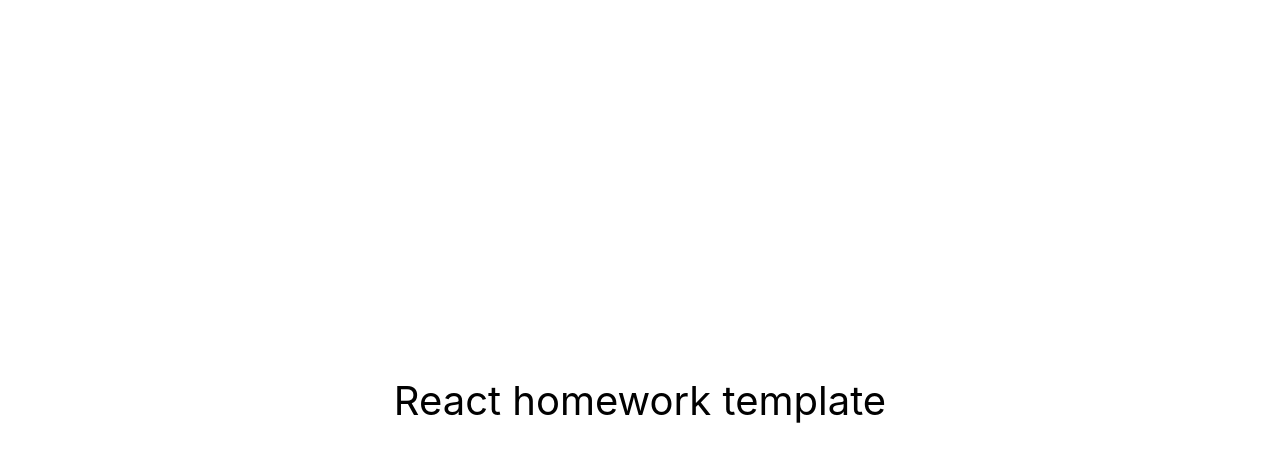
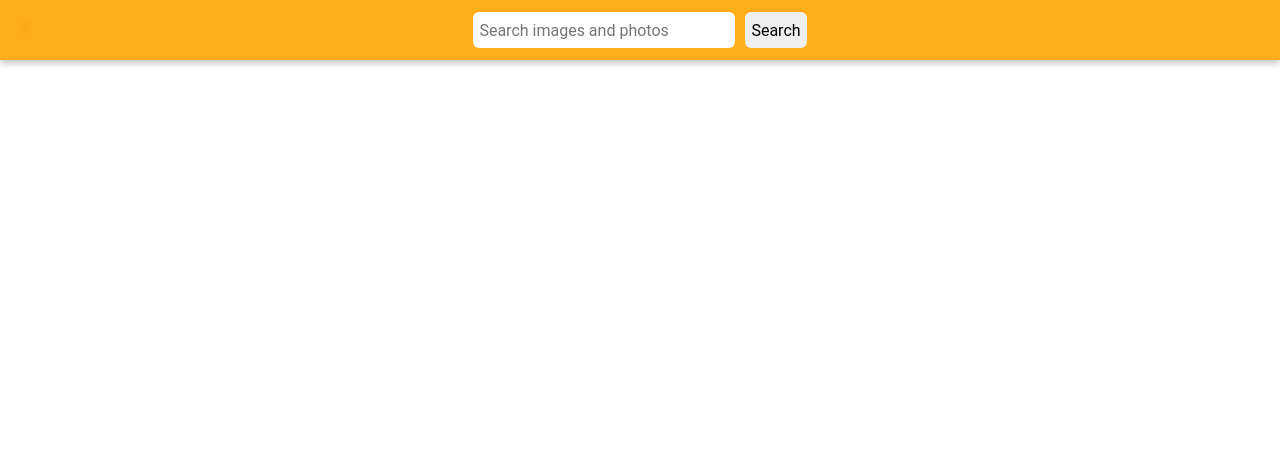
Before and after one commit to ttsiutsiura/goit-react-hw-04-image-finder, a React (Create React App) app: page / in a window 1280 px wide. Shown: the top 462 px of the page. Built offline with nearby package versions, Linux system fonts and the light colour scheme.

Commit message:
just checkpoint

```diff
--- a/package.json
+++ b/package.json
@@ -4,9 +4,13 @@
   "private": true,
   "homepage": "https://ttsiutsiura.github.io/goit-react-hw-03-image-finder/",
   "dependencies": {
+    "@emotion/react": "^11.10.6",
+    "@emotion/styled": "^11.10.6",
     "@testing-library/jest-dom": "^5.16.3",
     "@testing-library/react": "^12.1.4",
     "@testing-library/user-event": "^13.5.0",
+    "axios": "^1.3.4",
+    "prop-types": "^15.8.1",
     "react": "^18.1.0",
     "react-dom": "^18.1.0",
     "react-scripts": "5.0.1",
--- a/src/components/App.jsx
+++ /dev/null
@@ -1,16 +0,0 @@
-export const App = () => {
-  return (
-    <div
-      style={{
-        height: '100vh',
-        display: 'flex',
-        justifyContent: 'center',
-        alignItems: 'center',
-        fontSize: 40,
-        color: '#010101'
-      }}
-    >
-      React homework template
-    </div>
-  );
-};
--- /dev/null
+++ b/src/components/App/App.jsx
@@ -0,0 +1,18 @@
+import { Searchbar } from '../Searchbar/Searchbar';
+// import { Button } from '../Button/Button';
+import { ImageGallery } from '../ImageGallery/ImageGallery';
+import { Header } from './App.styled';
+
+export const App = () => {
+  return (
+    <>
+      <Header>
+        <Searchbar onSubmit="" />
+      </Header>
+      <main>
+        <ImageGallery />
+        {/* <Button /> */}
+      </main>
+    </>
+  );
+};
--- /dev/null
+++ b/src/components/App/App.styled.js
@@ -0,0 +1,15 @@
+import styled from '@emotion/styled';
+
+export const Header = styled.header`
+  position: fixed;
+  top: 0px;
+  width: 100%;
+  display: flex;
+  align-items: center;
+  justify-content: center;
+  height: 60px;
+  background-color: rgba(255, 165, 0, 0.9);
+  box-shadow: 0 4px 6px rgba(0, 0, 0, 0.2);
+  z-index: 100;
+  backdrop-filter: blur(4px);
+`;
--- /dev/null
+++ b/src/components/Button/Button.jsx
@@ -0,0 +1,3 @@
+export function Button() {
+  return <button type="button">Load more</button>;
+}
--- /dev/null
+++ b/src/components/ImageGallery/ImageGallery.jsx
@@ -0,0 +1,9 @@
+import { ImageGalleryItem } from 'components/ImageGalleryItem/ImageGalleryItem';
+
+export function ImageGallery() {
+  return (
+    <ul>
+      <ImageGalleryItem />
+    </ul>
+  );
+}
--- /dev/null
+++ b/src/components/ImageGalleryItem/ImageGalleryItem.jsx
@@ -0,0 +1,7 @@
+export function ImageGalleryItem() {
+  return (
+    <li>
+      <img src="" alt="" />
+    </li>
+  );
+}
--- /dev/null
+++ b/src/components/Searchbar/Searchbar.jsx
@@ -0,0 +1,41 @@
+import { Component } from 'react';
+import { SearchbarInput } from './Searchbar.styled';
+import { SearchbarButton } from './Searchbar.styled';
+import { SearchbarForm } from './Searchbar.styled';
+
+export class Searchbar extends Component {
+  state = {
+    searchQuery: '',
+  };
+
+  handleChange = evt => {
+    const { value } = evt.target;
+
+    this.setState({ searchQuery: value });
+  };
+
+  handleSubmit = evt => {
+    evt.preventDefault();
+
+    // this.props.onSubmit(this.state);
+
+    this.setState({ searchQuery: '' });
+  };
+
+  render() {
+    return (
+      <SearchbarForm onSubmit={this.handleSubmit}>
+        <SearchbarInput
+          type="text"
+          name="searchQuery"
+          autoComplete="off"
+          autoFocus="on"
+          value={this.state.searchQuery}
+          placeholder="Search images and photos"
+          onChange={this.handleChange}
+        />
+        <SearchbarButton type="submit">Search</SearchbarButton>
+      </SearchbarForm>
+    );
+  }
+}
--- /dev/null
+++ b/src/components/Searchbar/Searchbar.styled.js
@@ -0,0 +1,37 @@
+import styled from '@emotion/styled';
+
+export const SearchbarForm = styled.form`
+  height: 36px;
+  border-radius: 6px;
+  border: none;
+  padding: 6px;
+  cursor: pointer;
+  display: flex;
+  gap: 10px;
+`;
+
+export const SearchbarInput = styled.input`
+  padding: 6px;
+  width: 250px;
+  border: none;
+  border-radius: 6px;
+  padding-left: 6px;
+  outline: none;
+  font-family: 'Roboto', sans-serif;
+  font-size: 16px;
+`;
+
+export const SearchbarButton = styled.button`
+  border-radius: 6px;
+  border: none;
+  padding: 6px;
+  cursor: pointer;
+  font-family: 'Roboto', sans-serif;
+  font-size: 16px;
+  display: inline-block;
+
+  :hover,
+  :focus {
+    box-shadow: 0 0 5px rgba(0, 0, 0, 0.2);
+  }
+`;
--- a/src/index.js
+++ b/src/index.js
@@ -1,6 +1,6 @@
 import React from 'react';
 import ReactDOM from 'react-dom/client';
-import { App } from 'components/App';
+import { App } from 'components/App/App';
 import './index.css';
 
 ReactDOM.createRoot(document.getElementById('root')).render(
```
Also changed, not shown: 1 other file (tests, documents, lock files or other folders).
